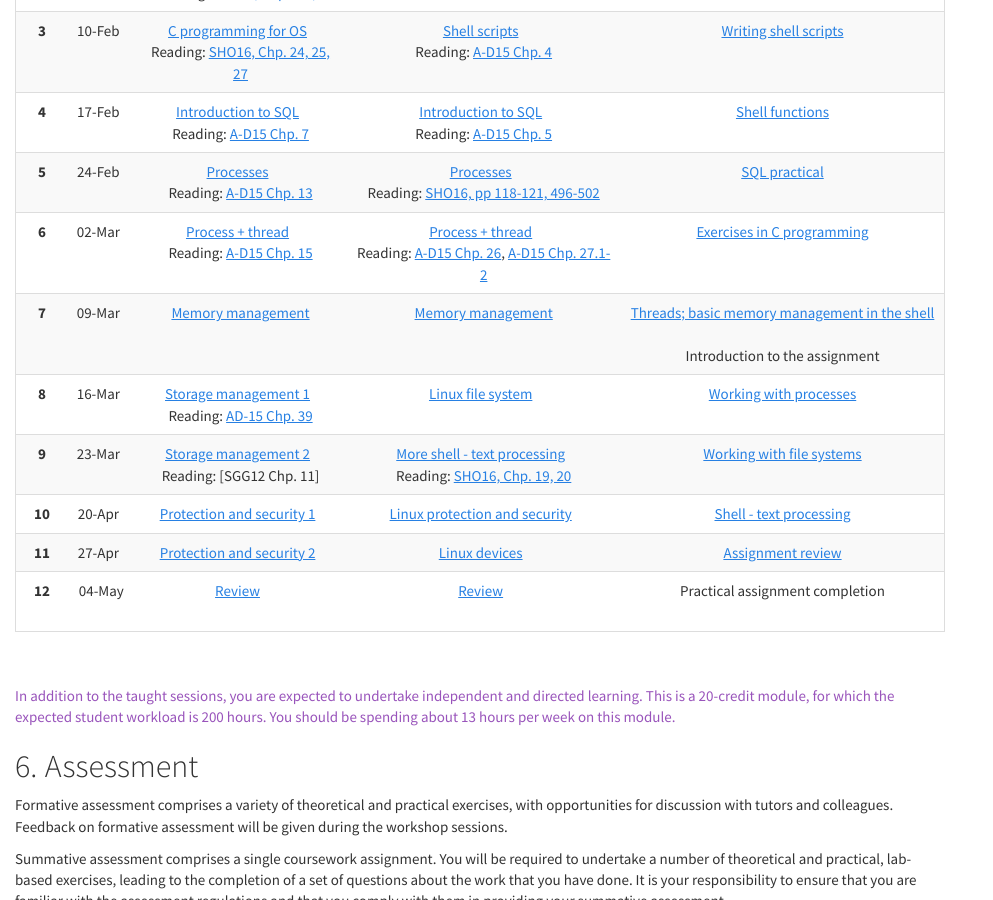
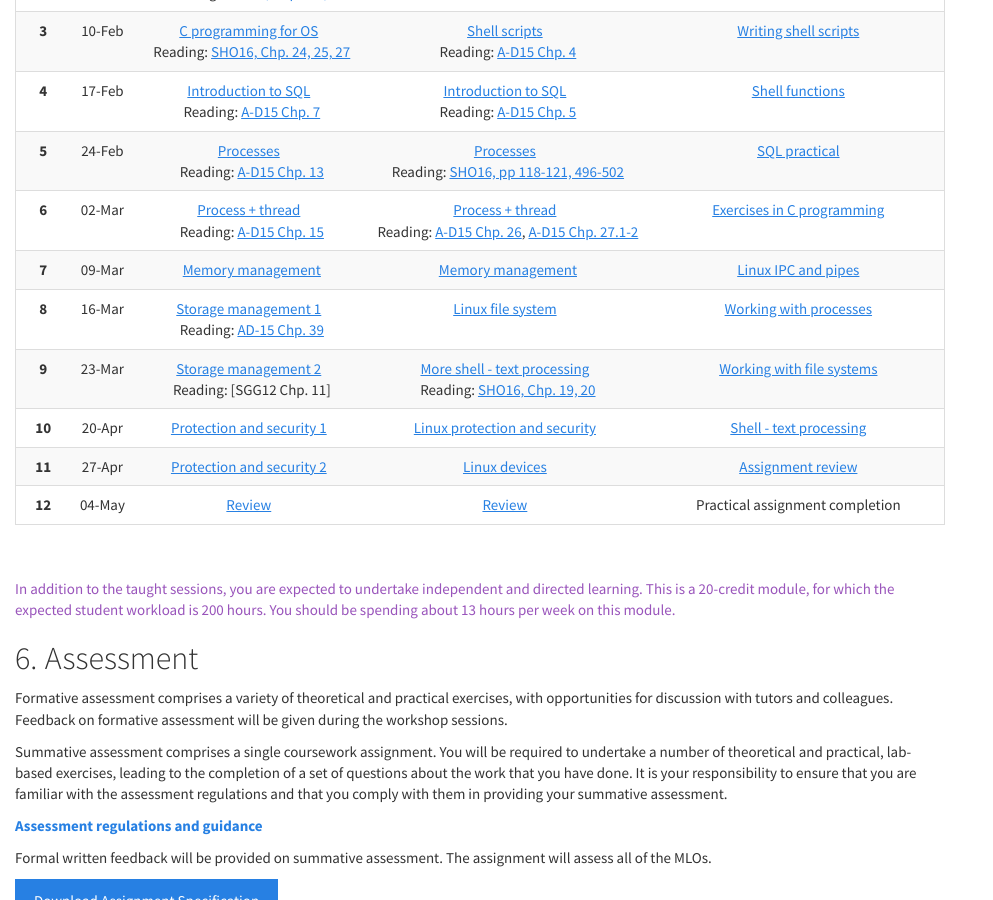
Before and after one commit to wkz20042008/kf4005, a Jekyll site: the page built from index.md, in a window 1280 px wide and 900 px high, scrolled down 2364 px. Shown: the whole window, without its empty margins (0-993 px from the left). Built offline with Jekyll 4.4.1, drawn with Linux system fonts in a browser that asks for light colours; nearby versions of some CDN libraries.

Commit message:
Update index.md

```diff
--- a/index.md
+++ b/index.md
@@ -95,7 +95,7 @@ change during the course of the module.
 **4** | 17-Feb &nbsp; | [Introduction to SQL]({{site.baseurl}}{{site.raurl}}/A04.pdf) &nbsp; <br/> Reading: [A-D15 Chp. 7](http://pages.cs.wisc.edu/~remzi/OSTEP/cpu-sched.pdf)| [Introduction to SQL]({{site.baseurl}}{{site.raurl}}/B04.pdf) &nbsp; <br/> Reading: [A-D15 Chp. 5](http://pages.cs.wisc.edu/~remzi/OSTEP/cpu-api.pdf)| [Shell functions](L04.html)
 **5** | 24-Feb &nbsp; | [Processes]({{site.baseurl}}{{site.raurl}}/A05.pdf) &nbsp; <br/> Reading: [A-D15 Chp. 13](http://pages.cs.wisc.edu/~remzi/OSTEP/vm-intro.pdf)| [Processes]({{site.baseurl}}{{site.raurl}}/B05.pdf) &nbsp; <br/> Reading: [SHO16, pp 118-121, 496-502]({{site.baseurl}}{{site.raurl}}/TLCL.pdf)| [SQL practical](L05.html)
 **6** | 02-Mar &nbsp; | [Process + thread]({{site.baseurl}}{{site.raurl}}/A06.pdf) &nbsp; <br/> Reading: [A-D15 Chp. 15](http://pages.cs.wisc.edu/~remzi/OSTEP/vm-mechanism.pdf)| [Process + thread]({{site.baseurl}}{{site.raurl}}/B06.pdf) &nbsp; <br/> Reading: [A-D15 Chp. 26](http://pages.cs.wisc.edu/~remzi/OSTEP/threads-intro.pdf), [A-D15 Chp. 27.1-2](http://pages.cs.wisc.edu/~remzi/OSTEP/threads-api.pdf) | [Exercises in C programming](L06.html)
-**7** | 09-Mar &nbsp; | [Memory management]({{site.baseurl}}{{site.raurl}}/A07.pdf) | [Memory management]({{site.baseurl}}{{site.raurl}}/B07.pdf) | [Threads; basic memory management in the shell](L07.html) &nbsp; <br/> Introduction to the assignment
+**7** | 09-Mar &nbsp; | [Memory management]({{site.baseurl}}{{site.raurl}}/A07.pdf) | [Memory management]({{site.baseurl}}{{site.raurl}}/B07.pdf) | [Linux IPC and pipes](L07.html)
 **8** | 16-Mar &nbsp; | [Storage management&nbsp;1]({{site.baseurl}}{{site.raurl}}/A08.pdf) &nbsp; <br/> Reading: [AD-15 Chp. 39](http://pages.cs.wisc.edu/~remzi/OSTEP/file-intro.pdf) | [Linux file system]({{site.baseurl}}{{site.raurl}}/B08.pdf) &nbsp; | [Working with processes](L08.html)
 **9** | 23-Mar &nbsp; | [Storage management&nbsp;2]({{site.baseurl}}{{site.raurl}}/A09.pdf) &nbsp; <br/> Reading: [SGG12 Chp. 11] | [More shell - text processing]({{site.baseurl}}{{site.raurl}}/B09.pdf) &nbsp; <br/> Reading: [SHO16, Chp. 19, 20]({{site.baseurl}}{{site.raurl}}/TLCL.pdf) | [Working with file systems](L09.html)
 **10** | 20-Apr &nbsp; | [Protection and security&nbsp;1]({{site.baseurl}}{{site.raurl}}/A10.pdf) &nbsp; | [Linux protection and security]({{site.baseurl}}{{site.raurl}}/B10.pdf) &nbsp; | [Shell - text processing](L10.html)
```
